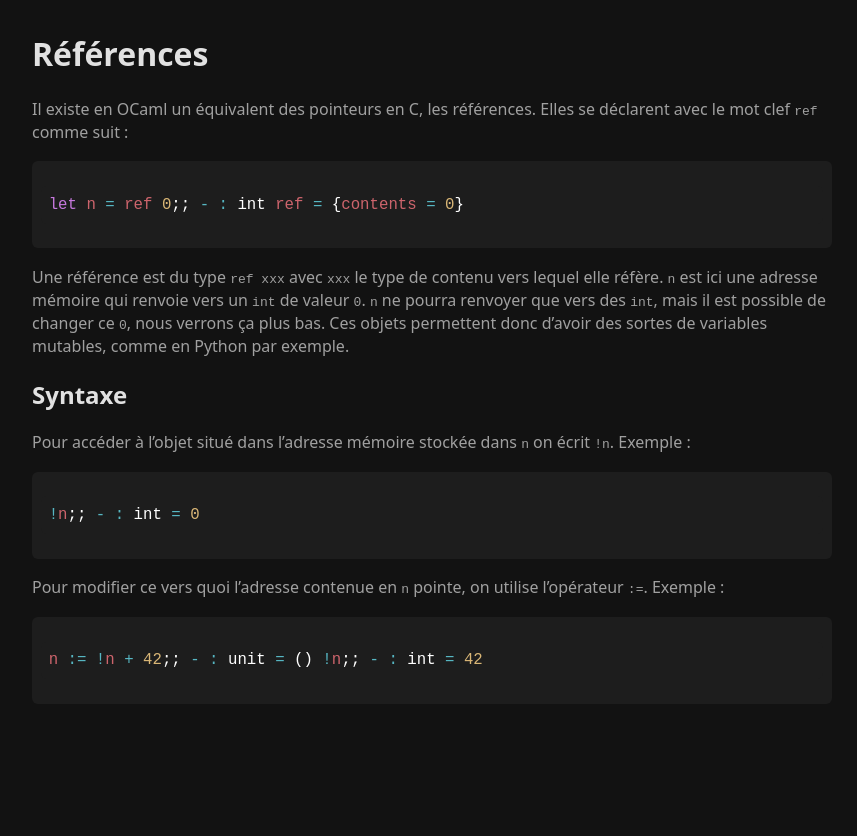
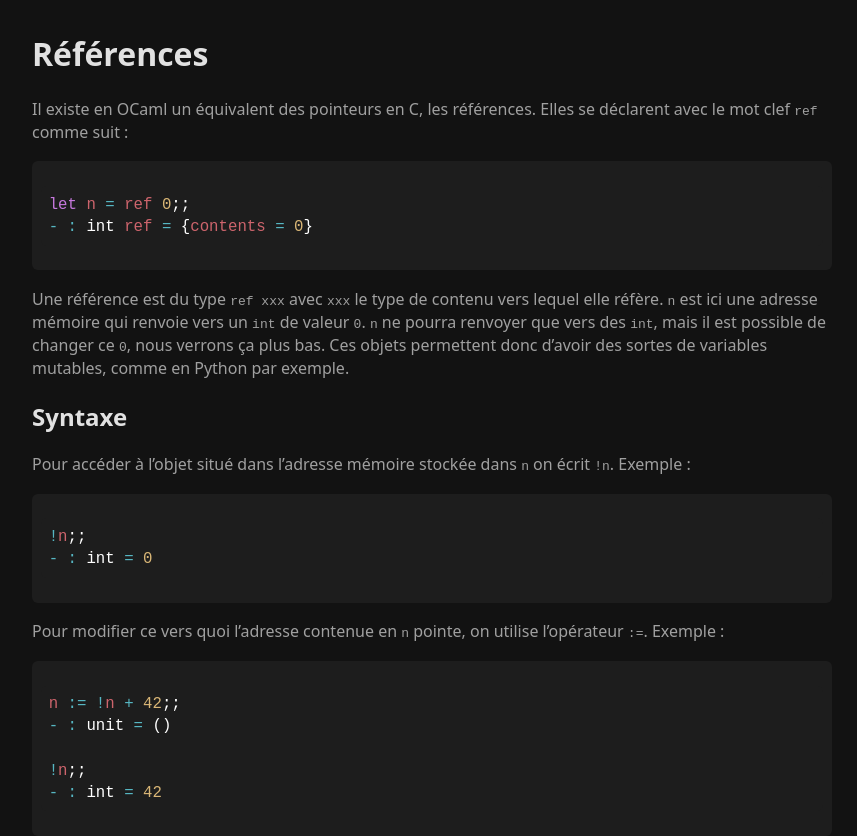
Before and after one commit to Bananachu/bananachu.github.io, a Jekyll site: the page built from info/references.md, in a window 1280 px wide. Shown: the top 836 px of the page, without its empty margins (208-1065 px from the left). Built offline with Jekyll 4.4.1, drawn with Linux system fonts in a browser that asks for light colours; our own code applies the rules of GitHub Pages for plain Markdown files.

Commit message:
Update default.html

```diff
--- a/_layouts/default.html
+++ b/_layouts/default.html
@@ -60,8 +60,6 @@
       overflow-x: auto;
       margin: 1em 0;
       font-size: 1.1em;
-      word-wrap: break-word;
-      white-space: normal;
     }
     a {
        color:#c24d1e;
```
